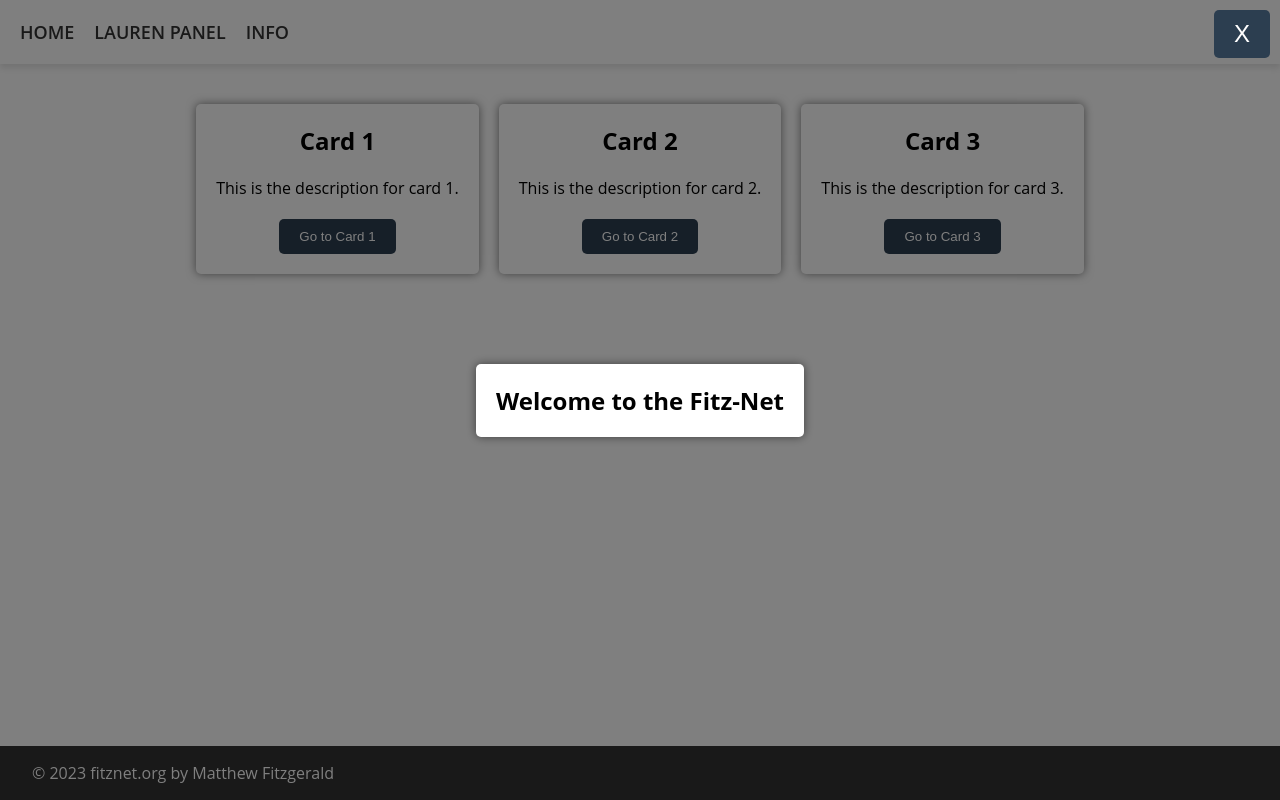
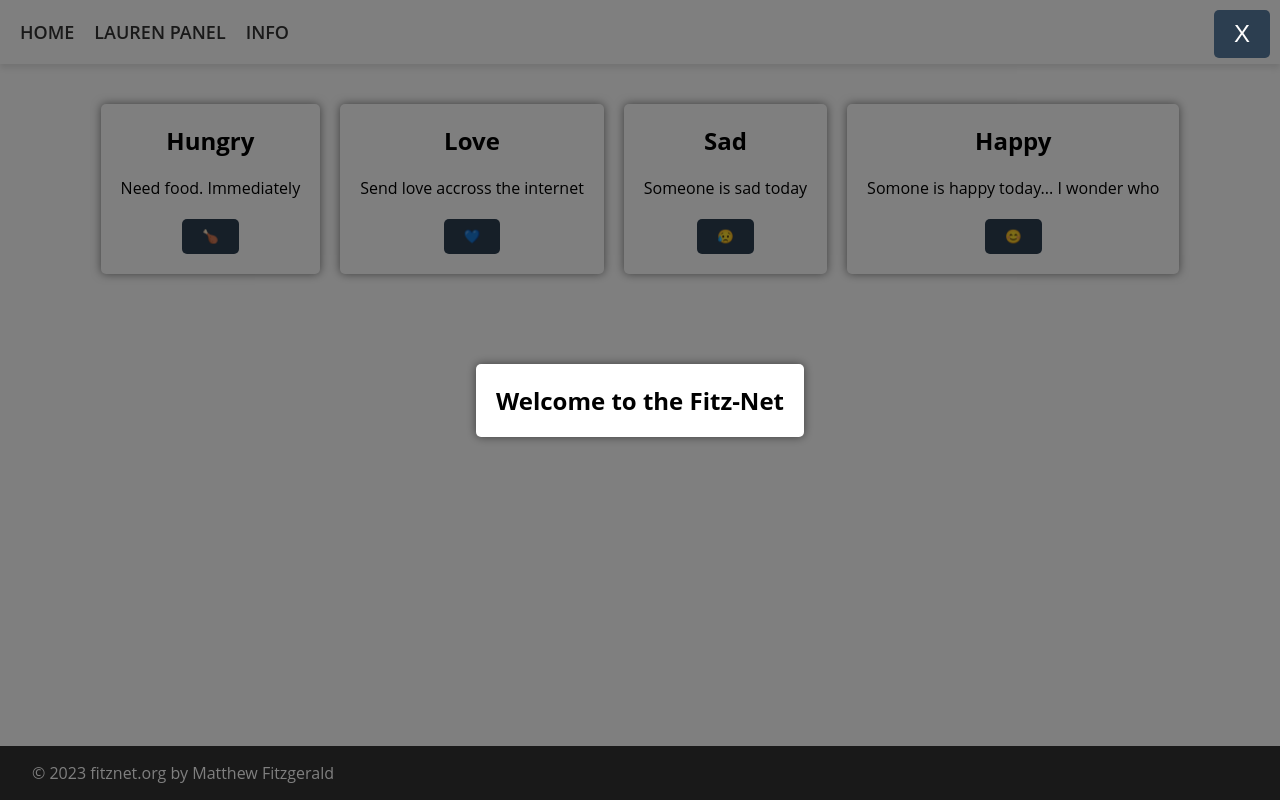
Before and after one commit to mattlol85/Fitz-Net, a React (Create React App) app in the folder fitznet-react-website/: page /laurenpanel in a window 1280 px wide. Built offline with nearby package versions, Linux system fonts and the light colour scheme.

Commit message:
Added some gen z formatting lol

```diff
--- a/fitznet-react-website/src/components/LaurenPanelContent.js
+++ b/fitznet-react-website/src/components/LaurenPanelContent.js
@@ -5,22 +5,28 @@ import '../css/LaurenPanelContent.css';
 function LaurenPanelContent() {
   const cards = [
     {
-      title: 'Card 1',
-      description: 'This is the description for card 1.',
+      title: 'Hungry',
+      description: 'Need food. Immediately',
       link: '/card1',
-      buttonText: 'Go to Card 1',
+      buttonText: '🍗',
     },
     {
-      title: 'Card 2',
-      description: 'This is the description for card 2.',
+      title: 'Love',
+      description: 'Send love accross the internet',
       link: '/card2',
-      buttonText: 'Go to Card 2',
+      buttonText: '💙',
     },
     {
-      title: 'Card 3',
-      description: 'This is the description for card 3.',
+      title: 'Sad',
+      description: 'Someone is sad today',
       link: '/card3',
-      buttonText: 'Go to Card 3',
+      buttonText: '😥',
+    },
+    {
+      title: 'Happy',
+      description: 'Somone is happy today... I wonder who',
+      link: '/card2',
+      buttonText: '😊',
     },
   ];
 
```
